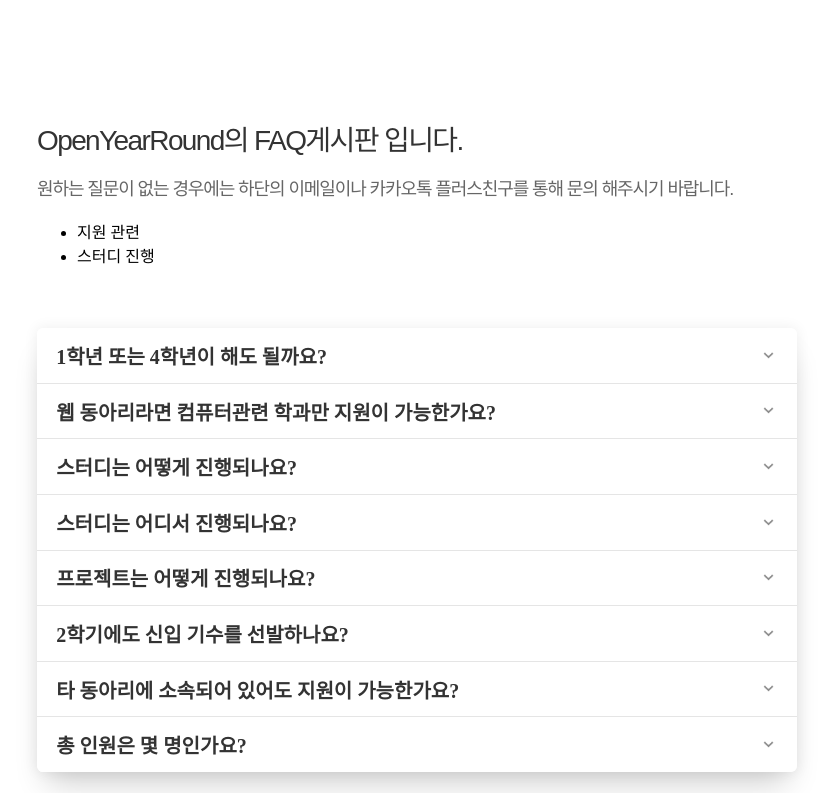
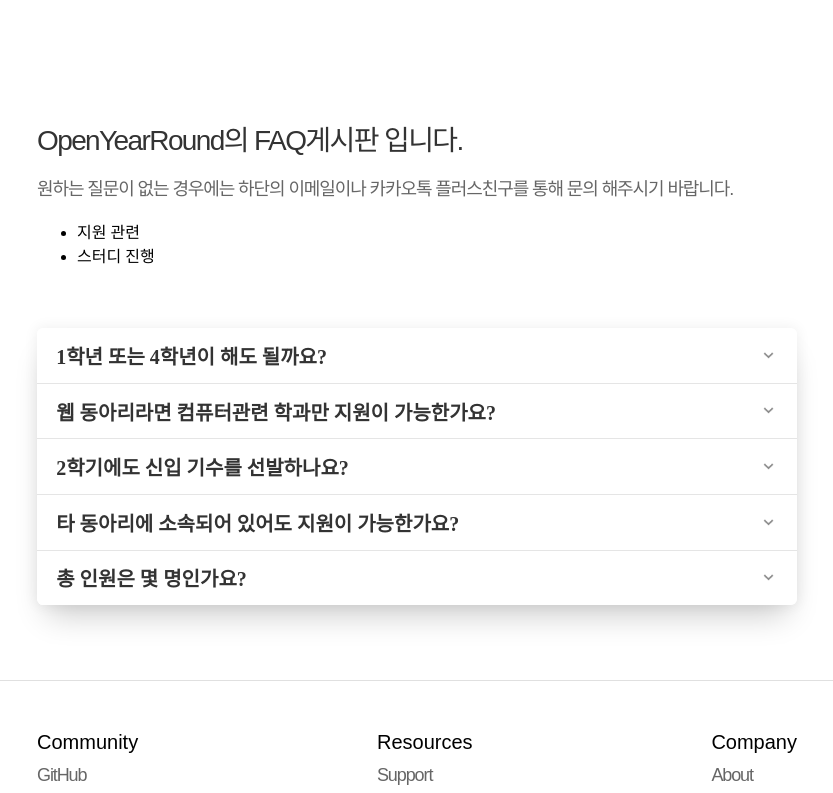
Before and after one commit to dev-oyr/renewal-ourpage, a React (Create React App) app: page /faq/01 in a window 1280 px wide. Shown: the top 793 px of the page, without its empty margins (223-1056 px from the left). Built offline with nearby package versions, Linux system fonts and the light colour scheme; a web font is replaced by a local one.

Commit message:
FAQ 페이지 서브라우트 분리

```diff
--- a/src/App.js
+++ b/src/App.js
@@ -18,7 +18,7 @@ function App() {
             <Wrapper>
                 <Route path="/" component={Main} exact />
                 <Route path="/recruit" component={Recruit} />
-                <Route path="/faq" component={FAQ} />
+                <Route path="/faq/:id" component={FAQ} />
                 <Route path="/login" component={Login} />
                 <Route path="/apply" component={Apply} />
                 <Route path="/cardpage/:title" component={CardPage} />
--- a/src/components/Accordion.js
+++ b/src/components/Accordion.js
@@ -2,14 +2,14 @@ import React, { useState } from 'react';
 import FAQData from '../datas/FAQData.json';
 import '../styles/accordion.scss';
 
-function AccordionItem({ paragraph, title }) {
+function AccordionItem({ paragraph, title }, arr) {
     const [opened, setOpened] = useState(false);
     return (
         <div
             {...{
                 className: `accordion-item, ${opened && 'accordion-item--opened'}`,
                 onClick: () => {
-                    setOpened(!opened); //디드 마운트
+                    setOpened(!opened);
                 },
             }}
         >
@@ -26,13 +26,16 @@ function AccordionItem({ paragraph, title }) {
     );
 }
 function Accordion({ match }) {
+    console.log(match);
+    const { id } = match.params;
+
     return (
         <div className="wrapper">
             <ul className="accordion-list">
-                {Object.keys(FAQData.data).map((k, idx) => {
+                {Object.keys(FAQData[id]).map((k, idx) => {
                     return (
                         <li key={idx} {...{ className: 'accordion-list__item' }}>
-                            <AccordionItem title={FAQData.data[k].title} paragraph={FAQData.data[k].paragraph} />
+                            <AccordionItem title={FAQData[id][k].title} paragraph={FAQData[id][k].paragraph} />
                         </li>
                     );
                 })}
--- a/src/components/Nav.js
+++ b/src/components/Nav.js
@@ -129,7 +129,7 @@ function NavBar() {
                                     <span>모집안내 </span>
                                 </Button>
                             </Link>
-                            <Link to="/faq">
+                            <Link to="/faq/01">
                                 <Button aria-controls="simple-menu" aria-haspopup="true">
                                     <span>FAQ </span>
                                 </Button>
--- a/src/datas/FAQData.json
+++ b/src/datas/FAQData.json
@@ -1,5 +1,5 @@
 {
-    "data": [
+    "01": [
         {
             "title": "1학년 또는 4학년이 해도 될까요?",
             "paragraph": "네 당연하죠! 학년 무관하게 선발하고 있습니다."
@@ -7,18 +7,6 @@
         {
             "title": "웹 동아리라면 컴퓨터관련 학과만 지원이 가능한가요?",
             "paragraph": "오픈이어라운드는 전공불문 모집하고 있습니다. 지원서에 전공을 적는 란은 면접시 참고사항으로 조사를 하고있을 뿐입니다. 다양한 시각과 경험을 공유하였을때 가장 큰 시너지가 발생합니다. 그러므로 다양한 주제의 소통은 오픈이어라운드의 큰 강점이라 생각하고 있습니다."
-        },
-        {
-            "title": "스터디는 어떻게 진행되나요?",
-            "paragraph": "스터디는 매주 월요일 저녁 7시 부터 1시간에서 1시간 30분 가량 진행합니다 진행방식은 랜덤으로 짜여진 팀원들과 일주일간 스터디 한 내용을 발표하고 발표에 대한 질의응답 형식으로 진행합니다. 그리고 매주 과제를 진행하고 그에 대한 피드백도 진행합니다."
-        },
-        {
-            "title": "스터디는 어디서 진행되나요?",
-            "paragraph": "스터디는 동아리방에서 진행합니다. 동아리방은 현재 다산관 205호 입니다."
-        },
-        {
-            "title": "프로젝트는 어떻게 진행되나요?",
-            "paragraph": "프로젝트는 두 번 진행될 예정입니다. 첫 번째 프로젝트는 여름방학에 간단한 토이 프로젝트 형식으로 진행되고, 이 후에 두 번째 프로젝트는 디자이너와 함께 협업하는 프로젝트를 진행 할 예정입니다."
         },
         {
             "title": "2학기에도 신입 기수를 선발하나요?",
@@ -32,5 +20,19 @@
             "title": "총 인원은 몇 명인가요?",
             "paragraph": "9~10명으로 신입 기수를 뽑을 예정입니다."
         }
+    ],
+    "02": [
+        {
+            "title": "스터디는 어떻게 진행되나요?",
+            "paragraph": "스터디는 매주 월요일 저녁 7시 부터 1시간에서 1시간 30분 가량 진행합니다 진행방식은 랜덤으로 짜여진 팀원들과 일주일간 스터디 한 내용을 발표하고 발표에 대한 질의응답 형식으로 진행합니다. 그리고 매주 과제를 진행하고 그에 대한 피드백도 진행합니다."
+        },
+        {
+            "title": "스터디는 어디서 진행되나요?",
+            "paragraph": "스터디는 동아리방에서 진행합니다. 동아리방은 현재 다산관 205호 입니다."
+        },
+        {
+            "title": "프로젝트는 어떻게 진행되나요?",
+            "paragraph": "프로젝트는 두 번 진행될 예정입니다. 첫 번째 프로젝트는 여름방학에 간단한 토이 프로젝트 형식으로 진행되고, 이 후에 두 번째 프로젝트는 디자이너와 함께 협업하는 프로젝트를 진행 할 예정입니다."
+        }
     ]
 }
--- a/src/pages/FAQ.js
+++ b/src/pages/FAQ.js
@@ -23,7 +23,7 @@ function FAQ() {
                     </ul>
                 </div>
                 <div className="accordion">
-                    <Route path="/faq/:01" component={Accordion}></Route>
+                    <Route path="/faq/:id" exact component={Accordion}></Route>
                 </div>
             </div>
         </div>
```
